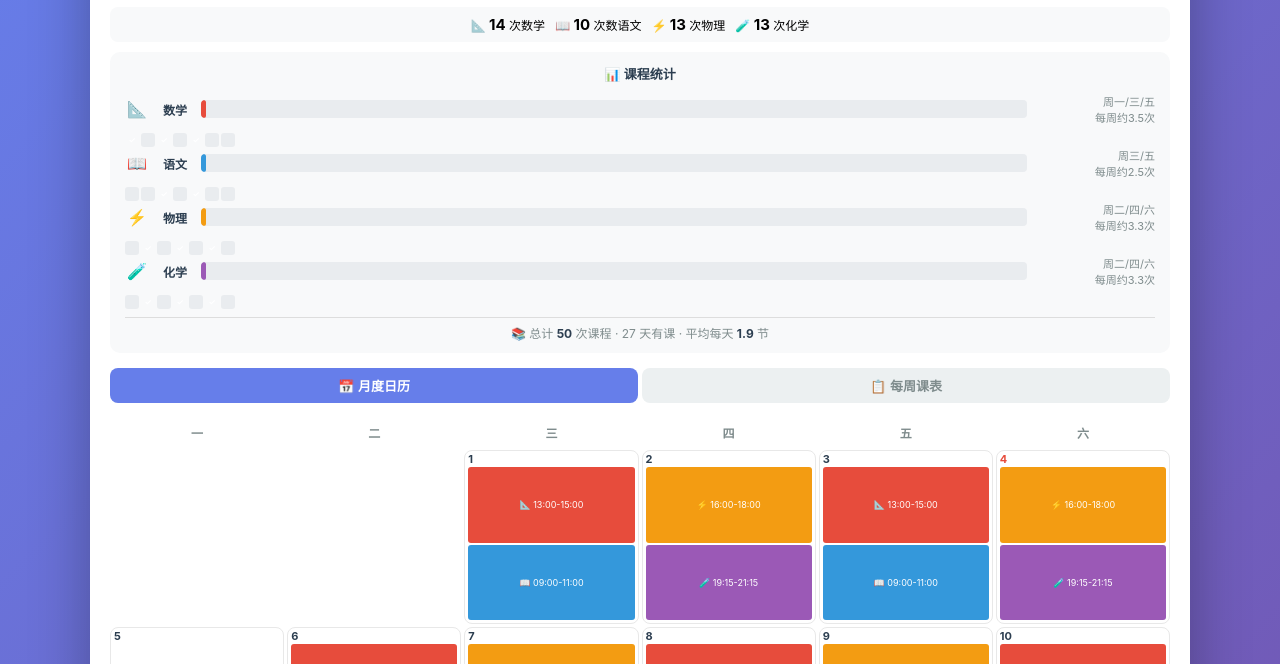
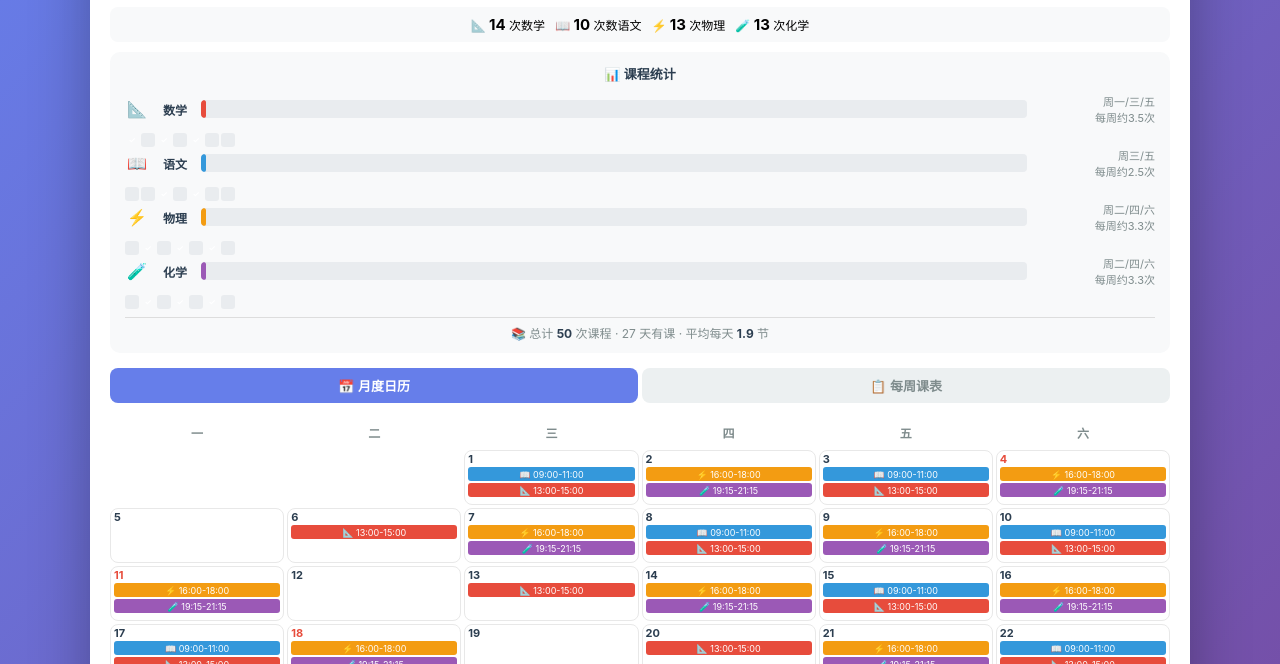
Before and after one commit to glenman/niniu-highschool-calendar, a plain HTML site: page index.html in a window 1280 px wide. Shown: the part 136-800 px from the top of the page. Drawn offline with Linux system fonts and the light colour scheme.

Commit message:
fix: 日历竖屏适配(去掉aspect-ratio), 课程按开始时间升序排列

```diff
--- a/index.html
+++ b/index.html
@@ -97,14 +97,13 @@
             padding: 6px 0;
         }
         .cal-day {
-            aspect-ratio: 1;
+            min-height: 55px;
             border: 1.5px solid #e8e8e8;
             border-radius: 8px;
             padding: 3px;
             display: flex;
             flex-direction: column;
             gap: 2px;
-            min-height: 0;
         }
         .cal-day.empty { border: none; background: transparent; }
         .cal-day .day-label {
@@ -115,17 +114,18 @@
         }
         .cal-day .day-label.saturday { color: #e74c3c; }
         .cal-day .ev {
-            flex: 1;
             display: flex;
             align-items: center;
             justify-content: center;
             font-size: 9px;
             color: white;
             border-radius: 3px;
-            padding: 1px 2px;
+            padding: 1px 3px;
             white-space: nowrap;
             overflow: hidden;
             text-overflow: ellipsis;
+            flex-shrink: 0;
+            min-height: 14px;
         }
         .ev.math { background: #e74c3c; }
         .ev.chinese { background: #3498db; }
@@ -900,7 +900,9 @@
             html += '<div class="day-label' + (isSaturday ? ' saturday' : '') + '">' + d.getDate() + '</div>';
 
             if (dayInfo) {
-                dayInfo.events.forEach(ev => {
+                // Sort events by start_time ascending (earlier time first)
+                const sorted = [...dayInfo.events].sort((a, b) => a.start_time.localeCompare(b.start_time));
+                sorted.forEach(ev => {
                     const cls = ev.subject === '数学' ? 'math' : ev.subject === '语文' ? 'chinese' : ev.subject === '物理' ? 'physics' : 'chemistry';
                     html += '<div class="ev ' + cls + '" title="' + ev.description + '">' + ev.emoji + ' ' + ev.time + '</div>';
                 });
```
